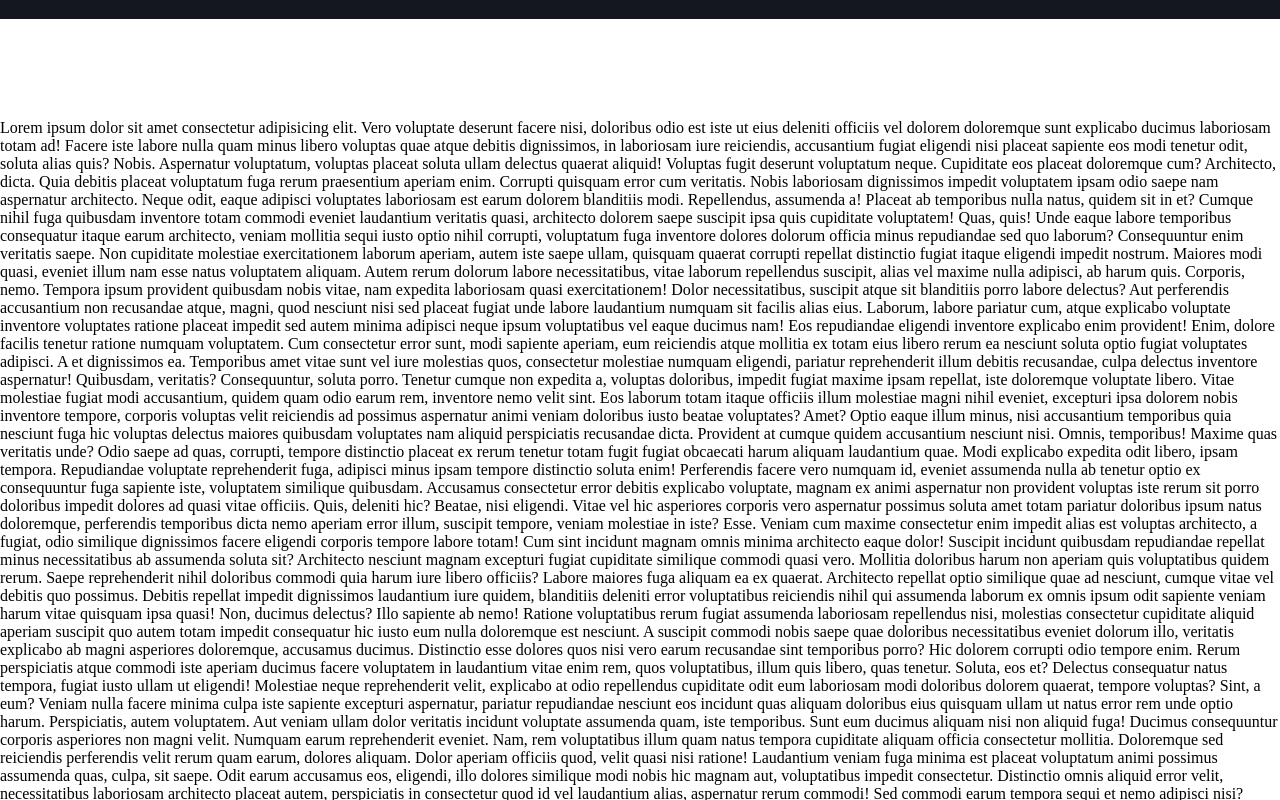
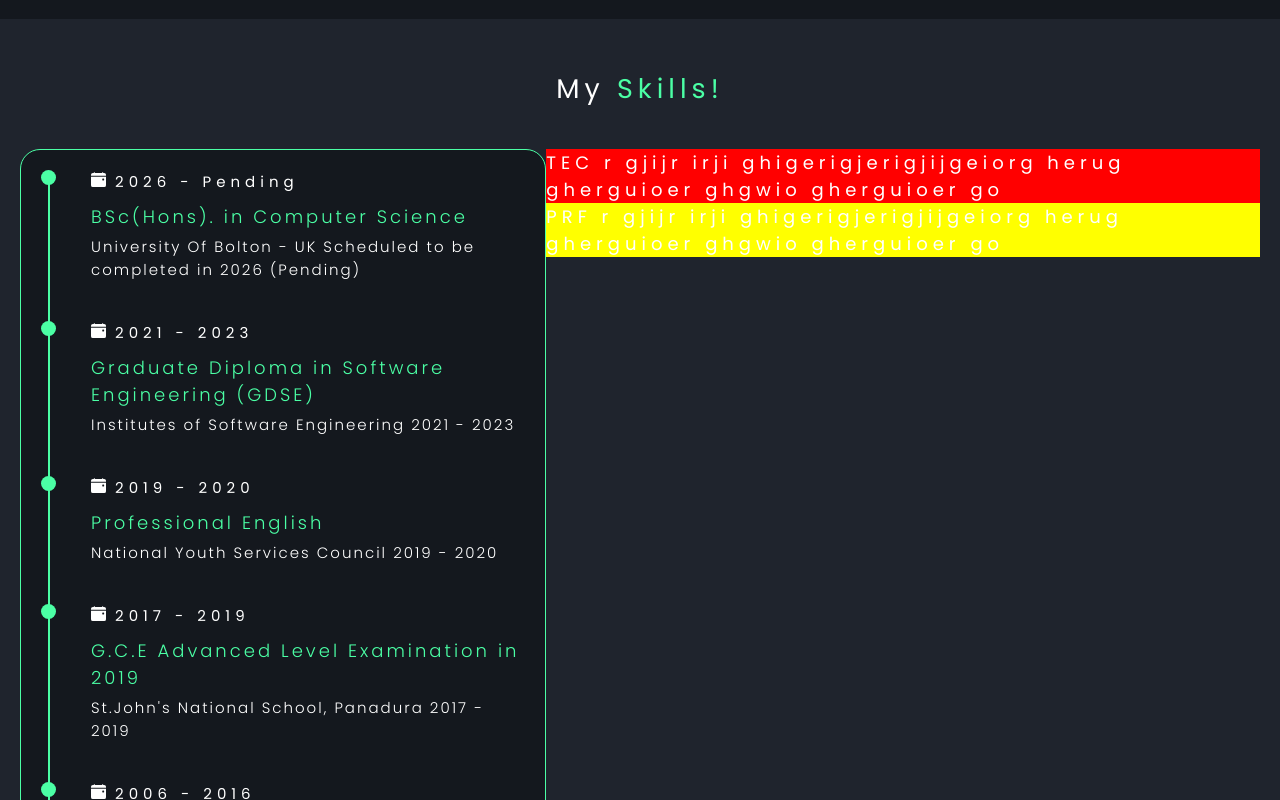
Before and after one commit to imeshhirushan2117/React-Portfolio, a React (Vite) app: page / in a window 1280 px wide. Shown: the part 1720-2520 px from the top of the page. Built offline with nearby package versions, Linux system fonts and the light colour scheme.

Commit message:
Educad-added

```diff
--- a/src/assets/app/App.jsx
+++ b/src/assets/app/App.jsx
@@ -3,6 +3,7 @@ import Navbar, { StickyNanbar } from '../component/Navbar/Navbar'
 import Home from '../pages/HomePage/Home'
 import AboutMe from '../pages/AboutMe/AboutMe'
 import Service from '../pages/Service/Service'
+import Skills from '../pages/Skills/Skills'
 
 import { Temp } from '../pages/Temp/Temp'
 
@@ -17,6 +18,7 @@ function App() {
       <Home />
       <AboutMe />
       <Service />
+      <Skills />
       <Temp />
     </>
   )
--- /dev/null
+++ b/src/assets/component/Educad/Educad.jsx
@@ -0,0 +1,20 @@
+import './styles.css'
+import { BsCalendarEventFill } from "react-icons/bs";
+
+function Educad(props) {
+    return (
+        <div className='eduCad-div'>
+
+          <div style={{ display: 'flex' }}>
+                <div class="circle-dot"></div>
+
+                <div className='cd-div'>
+                    <h5><BsCalendarEventFill />{props.date}</h5>
+                    <h4 className='fonts'>{props.title}</h4>
+                    <p className='fonts'>{props.prg}</p>
+                </div>
+            </div>
+        </div>
+    )
+}
+export default Educad
--- /dev/null
+++ b/src/assets/component/Educad/styles.css
@@ -0,0 +1,64 @@
+.circle-dot{
+    background-color: #4BFFA5;
+    border-radius: 100%;
+    width: 15px;
+    height: 15px;
+    position: absolute;
+}
+
+.circle-dot::after{
+    content: "";
+    position: absolute;
+    background-color: #4BFFA5;
+    width: 2px;
+    height: 165px;
+    left:6.5px;
+    top: 14px;
+}
+
+/*
+.line{
+    background-color: #4BFFA5;
+    width: 2px;
+    border-left-width: 3px;
+    height: 70px;
+    border-radius: 10px;
+    left: 6.5px;
+    margin-top: -10px;
+    margin-bottom: -10px;
+} */
+
+.eduCad-div {
+    color: white;
+    letter-spacing: 5px;
+}
+
+.eduCad-div h5{
+    font-family: 'Poppins', sans-serif;
+    font-weight: normal;
+    font-size: 15px;
+    text-wrap: nowrap;
+    text-align: left;
+}
+
+.cd-div{
+    margin-left: 50px;
+    margin-bottom: 40px;
+}
+
+.fonts{
+    font-family: 'Poppins', sans-serif;
+}
+
+.cd-div h4{
+    letter-spacing: 3px;
+    font-size: 18px;
+    margin-top: 10px;
+}
+
+.cd-div p{
+    color: white;
+    letter-spacing: 2px;
+    font-size: 15px;
+    margin-top: 5px;
+}
--- a/src/assets/component/Navbar/styles.css
+++ b/src/assets/component/Navbar/styles.css
@@ -26,8 +26,8 @@
     font-family: 'Poppins',sans-serif;
     align-items: center;
     justify-content: space-around;
-
   user-select: none;
+  z-index: 100;
 }
 .main-name{
     color: #4BFFA5;
--- /dev/null
+++ b/src/assets/pages/Skills/Skills.jsx
@@ -0,0 +1,41 @@
+import './styles.css'
+import Educad from '../../component/Educad/Educad'
+
+
+function Skills(){
+    return(
+       <>
+        <section className="skil-container">
+           <h2>My <span style={{ color: "#4BFFA5" }}>Skills!</span> </h2>
+
+
+
+         <div className='tbl-div'>
+       <div className='edu-div'>
+            <Educad date={" 2026 - Pending"} title={" BSc(Hons). in Computer Science"} prg={" University Of Bolton - UK Scheduled to be completed in 2026 (Pending)"}/>
+            <Educad date={" 2021 - 2023"} title={" Graduate Diploma in Software Engineering (GDSE)"} prg={" Institutes of Software Engineering 2021 - 2023"}/>
+            <Educad date={" 2019 - 2020"} title={" Professional English"} prg={"National Youth Services Council 2019 - 2020"}/>
+            <Educad date={" 2017 - 2019"} title={" G.C.E Advanced Level Examination in 2019"} prg={"St.John's National School, Panadura 2017 - 2019"}/>
+            <Educad date={" 2006 - 2016"} title={" G.C.E Ordinary Level Examination in 2016"} prg={"St.John's National School, Panadura 2006 - 2016"}/>
+
+
+       </div>
+
+            <div>
+                <div className="tch-skills">
+                    <p>TEC r gjijr irji ghigerigjerigjijgeiorg herug gherguioer ghgwio gherguioer go</p>
+                </div>
+                <div className="prf-skills">
+                <p>PRF r gjijr irji ghigerigjerigjijgeiorg herug gherguioer ghgwio gherguioer go</p>
+                </div>
+            </div>
+         </div>
+
+
+           </section>
+       </>
+
+
+    )
+}
+export default Skills
--- /dev/null
+++ b/src/assets/pages/Skills/styles.css
@@ -0,0 +1,43 @@
+.skil-container{
+    background-color: #1F242D;
+    width: 100%;
+    font-family: 'Poppins', sans-serif;
+    color: white;
+    font-size: 18px;
+    letter-spacing: 5px;
+    display: flex;
+    justify-content: center;
+    align-items: center;
+    flex-direction: column;
+}
+
+.skil-container h2{
+    color: white;
+    font-family: 'Poppins', sans-serif;
+    font-weight: normal;
+    margin-top: 50px;
+}
+
+.tbl-div{
+    display: flex;
+  width: 100%;
+  padding: 20px;
+  margin-top: 20px;
+
+}
+
+.edu-div{
+    background-color: #14181E;
+    border: #4BFFA5 solid 1px;
+    border-radius: 20px;
+    padding: 20px;
+}
+
+.tch-skills{
+    background-color: red;
+
+}
+
+.prf-skills{
+    background-color: yellow;
+}
```
Also changed, not shown: src/assets/app/App.css (line endings or trailing spaces).
